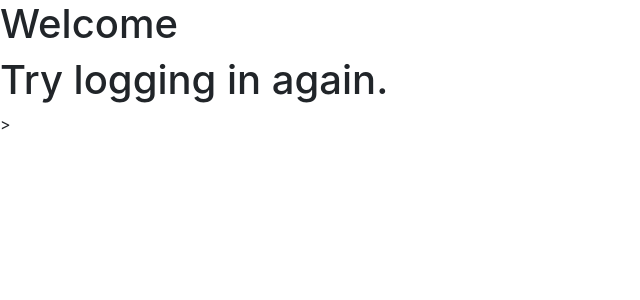
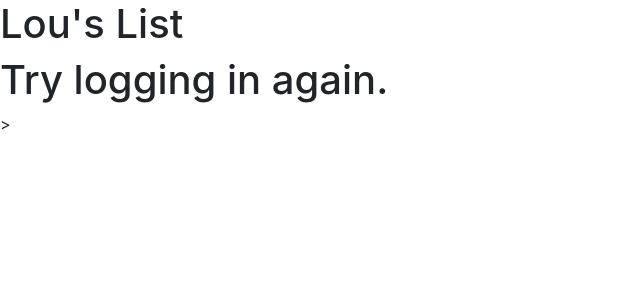
Before and after one commit to tjburk/Lous-List, a Django app: page / in a window 1280 px wide. Shown: the top 300 px of the page, without its empty margins (0-640 px from the left). Run offline with Django 4.2, Linux system fonts and the light colour scheme; some libraries are stand-ins or nearby versions.

Commit message:
Updated Requirements and small changes

```diff
--- a/templates/lous_list/index.html
+++ b/templates/lous_list/index.html
@@ -1,19 +1,15 @@
 <!DOCTYPE html>
 <html lang="en">
 <head>
-    <title>Bootstrap Example</title>
+    <title>Lou's List</title>
     <meta charset="utf-8">
     <meta name="viewport" content="width=device-width, initial-scale=1">
     <!-- Bootstrap CSS -->
     <link rel="stylesheet" href="https://stackpath.bootstrapcdn.com/bootstrap/4.3.1/css/bootstrap.min.css">
-    <!-- Optional JavaScript -->
-    <!-- jQuery first, then Popper.js, then Bootstrap JS -->
-    <script src="https://code.jquery.com/jquery-3.4.1.min.js"></script>
-    <script src="https://cdnjs.cloudflare.com/ajax/libs/popper.js/1.14.7/umd/popper.min.js"></script>
-    <script src="https://stackpath.bootstrapcdn.com/bootstrap/4.3.1/js/bootstrap.min.js"></script>
 </head>
+
 <body>
-    <h1>Welcome</h1>
+    <h1>Lou's List</h1>
     {% if user.is_authenticated %}
         <p>Welcome, {{ user.username}}</p>
     {% else %}
```
Also changed, not shown: requirements.txt (+28 -5 lines).
